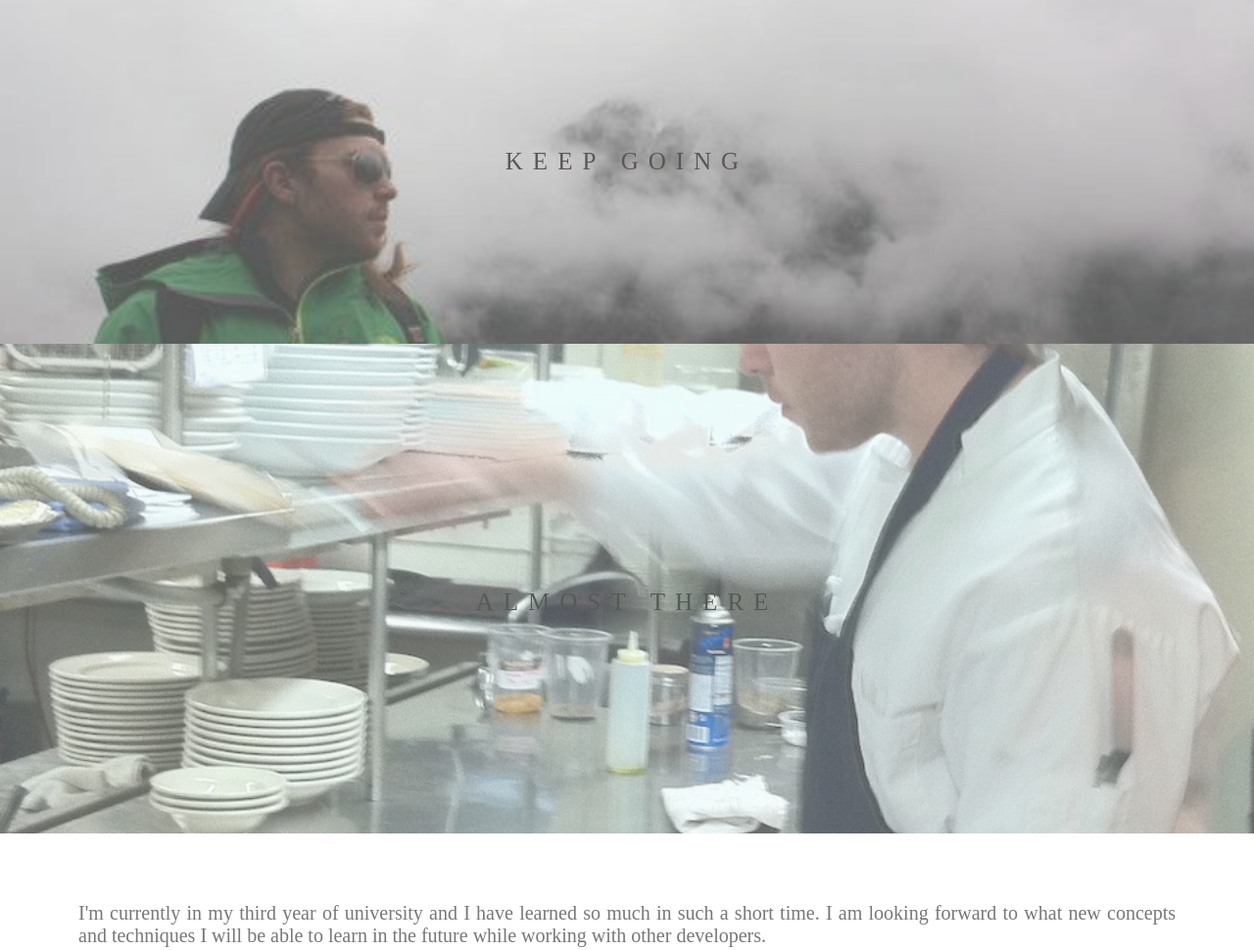
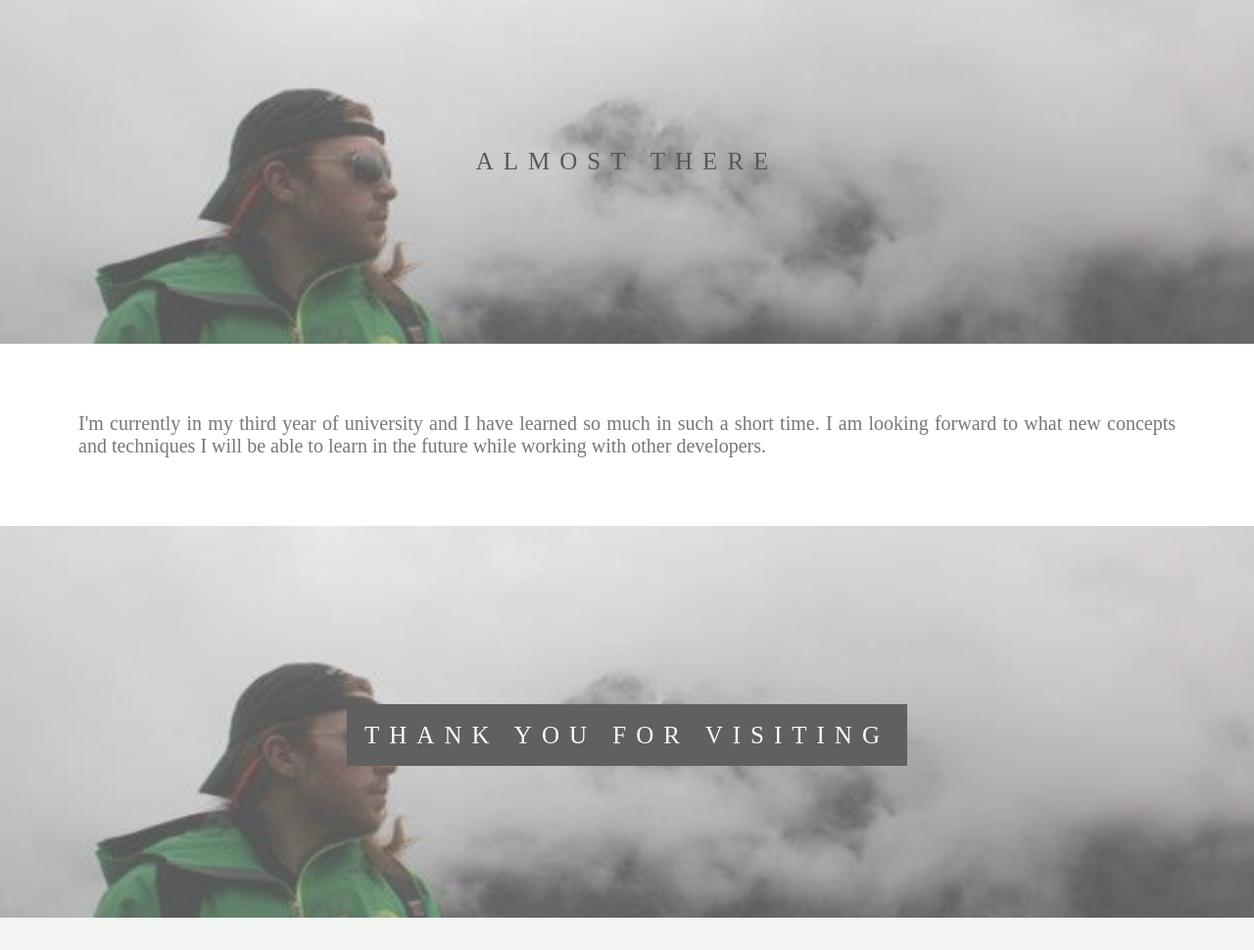
Before and after one commit to sad-panda-dev/sad-panda-dev.github.io, a plain HTML site: page about.html in a window 1280 px wide. Shown: the part 1480-2450 px from the top of the page at 98% size. After the commit the page ends 2417 px from the top, so only its background shows below. Drawn offline with Linux system fonts and the light colour scheme.

Commit message:
Update about.html

```diff
--- a/about.html
+++ b/about.html
@@ -48,7 +48,7 @@
         </div>
         <div class="bgimg-1">
             <div class="caption">
-                <span class="border">SCROLL DOWN</span>
+                <span class="border">KEEP SCROLLING</span>
             </div>
         </div>
 
@@ -71,14 +71,10 @@
         </div>
         <div class="bgimg-2">
             <div class="caption">
-                <span class="border" style="background-color: transparent; font-size: 25px; color: #0e0101;">KEEP GOING</span>
+                <span class="border" style="background-color: transparent; font-size: 25px; color: #0e0101;">ALMOST THERE</span>
             </div>
         </div>
-        <div class="bgimg-1">
-            <div class="caption">
-               <span class="border" style="background-color:transparent;font-size:25px;color: #020a00;">ALMOST THERE</span>
-            </div>
-        </div>
+
         <div style="position: relative;">
             <div style="color: #777;background-color:white;text-align:center;padding:50px 80px;text-align: justify;">
                 <p style="font-size: 20px;">I'm currently in my third year of university and I have learned so much in such a short time. I am looking forward to what new
```
